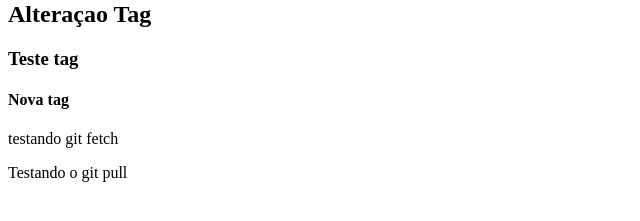
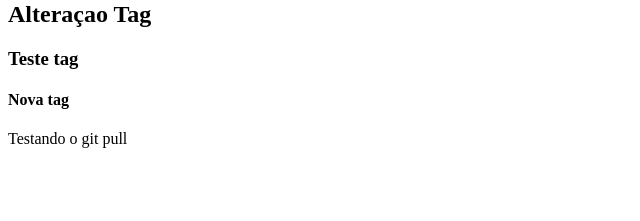
Before and after one commit to edibertoalves/curso_git_1, a plain HTML site: page index.htm in a window 1280 px wide. Shown: the part 79-300 px from the top of the page, without its empty margins (0-640 px from the left). Drawn offline with Linux system fonts and the light colour scheme.

Commit message:
remocao de tag html p

```diff
--- a/index.htm
+++ b/index.htm
@@ -10,7 +10,7 @@
     <h2>Alteraçao Tag</h2>
     <h3>Teste tag</h3>
     <h4>Nova tag</h4>
-    <p>testando git fetch</p>
+    <!-- <p>testando git fetch</p> -->
     <p>Testando o git pull</p>
 </body>
 </html>
```
